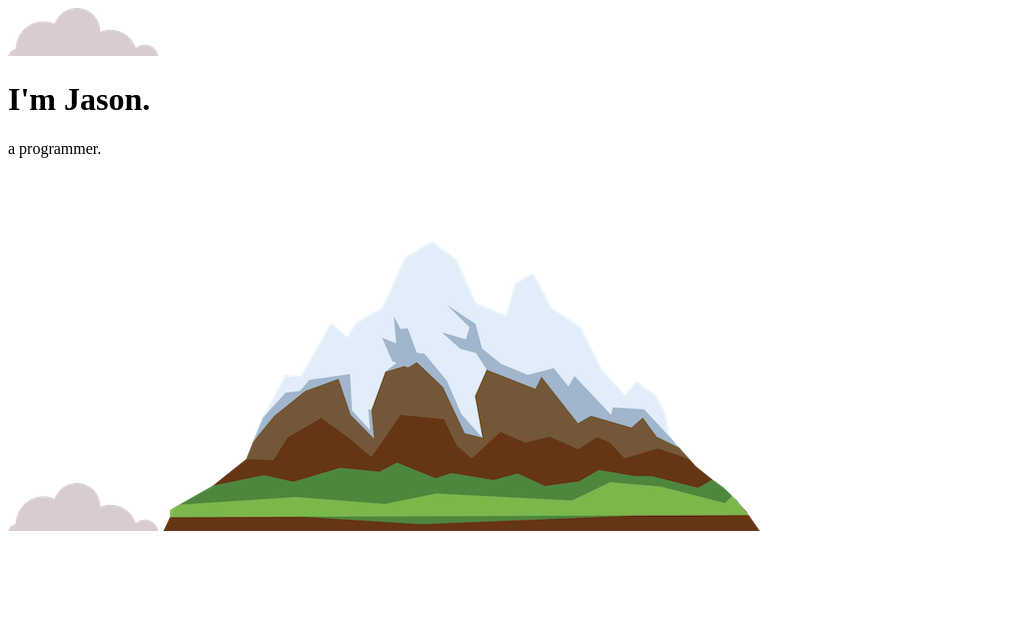
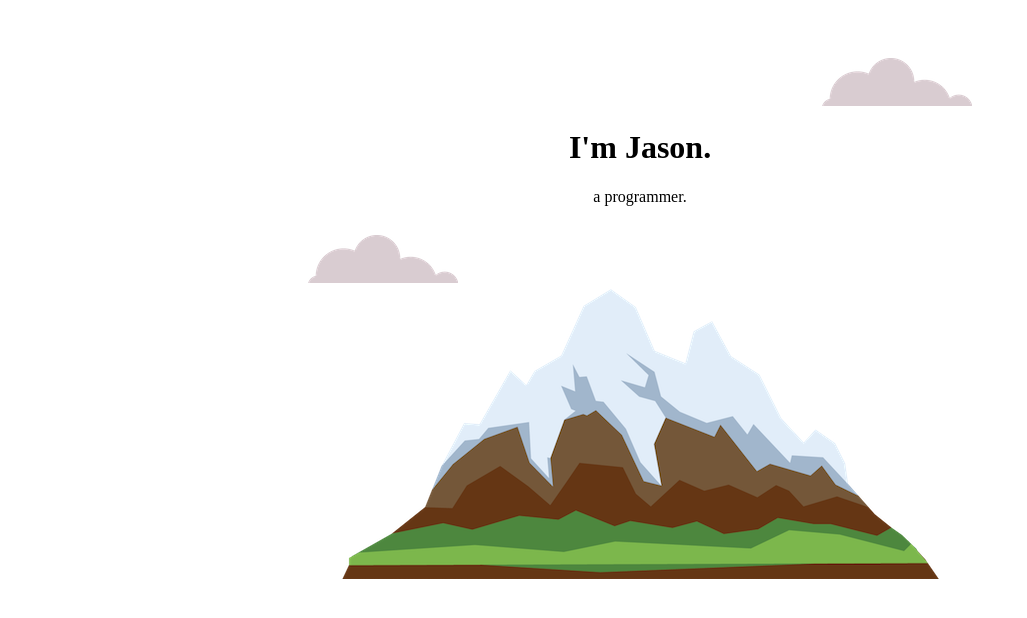
Before and after one commit to nautxx/aboutme, a plain HTML site: page index.html in a window 1280 px wide. Shown: the whole page, without its empty margins (0-1027 px from the left). Drawn offline with Linux system fonts and the light colour scheme.

Commit message:
Update styles.css

```diff
--- a/css/styles.css
+++ b/css/styles.css
@@ -1,6 +1,39 @@
+body {
+    text-align: center;
+}
+
+h1 {
+
+}
+
 div {
     margin-left: 0px;
     margin-top: 0px;
     margin-right: 0px;
     margin-bottom: 0px;
 }
+
+.top-container {
+    position: relative;
+    padding-top: 100px;
+}
+
+.middle-container {
+
+}
+
+.bottom-container {
+
+}
+
+.top-cloud {
+    position: absolute;
+    right: 300px;
+    top: 50px;
+}
+
+.bottom-cloud {
+    position: absolute;
+    left: 300px;
+    bottom: 300px;
+}
```
